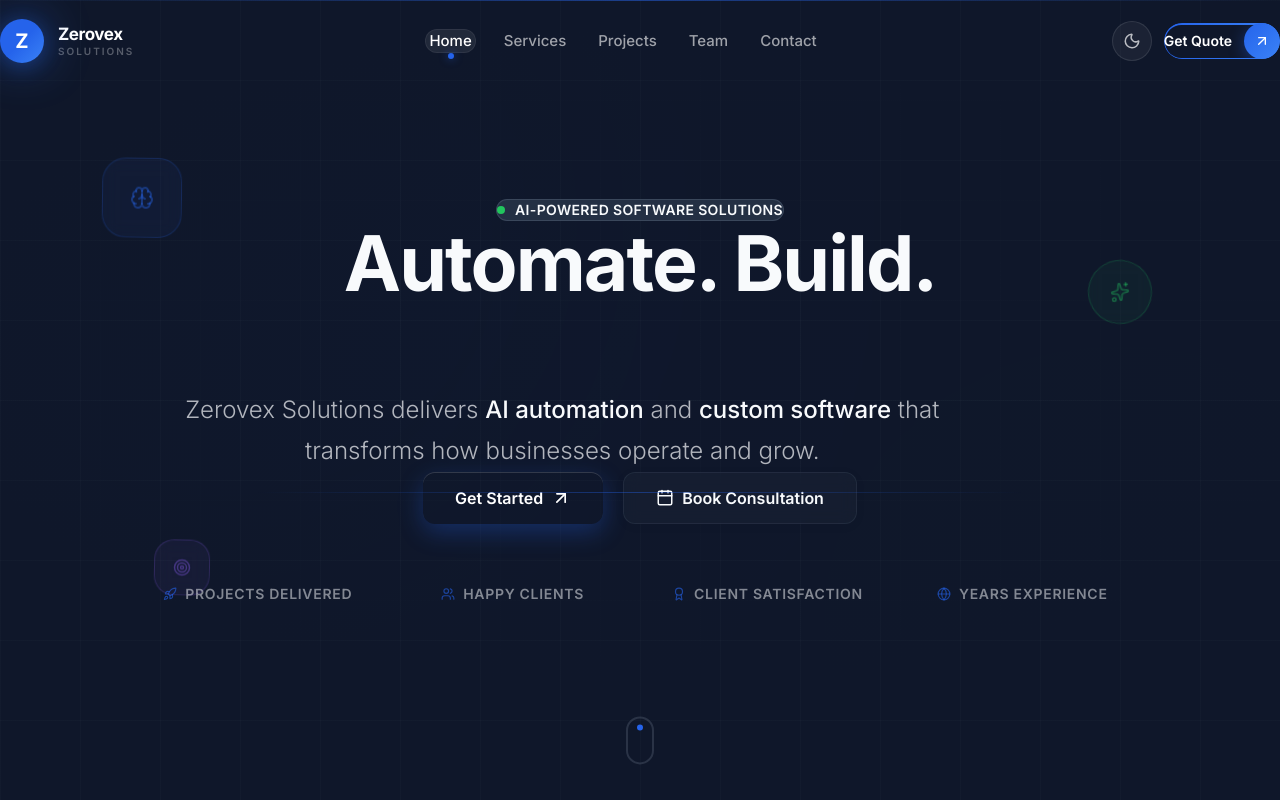
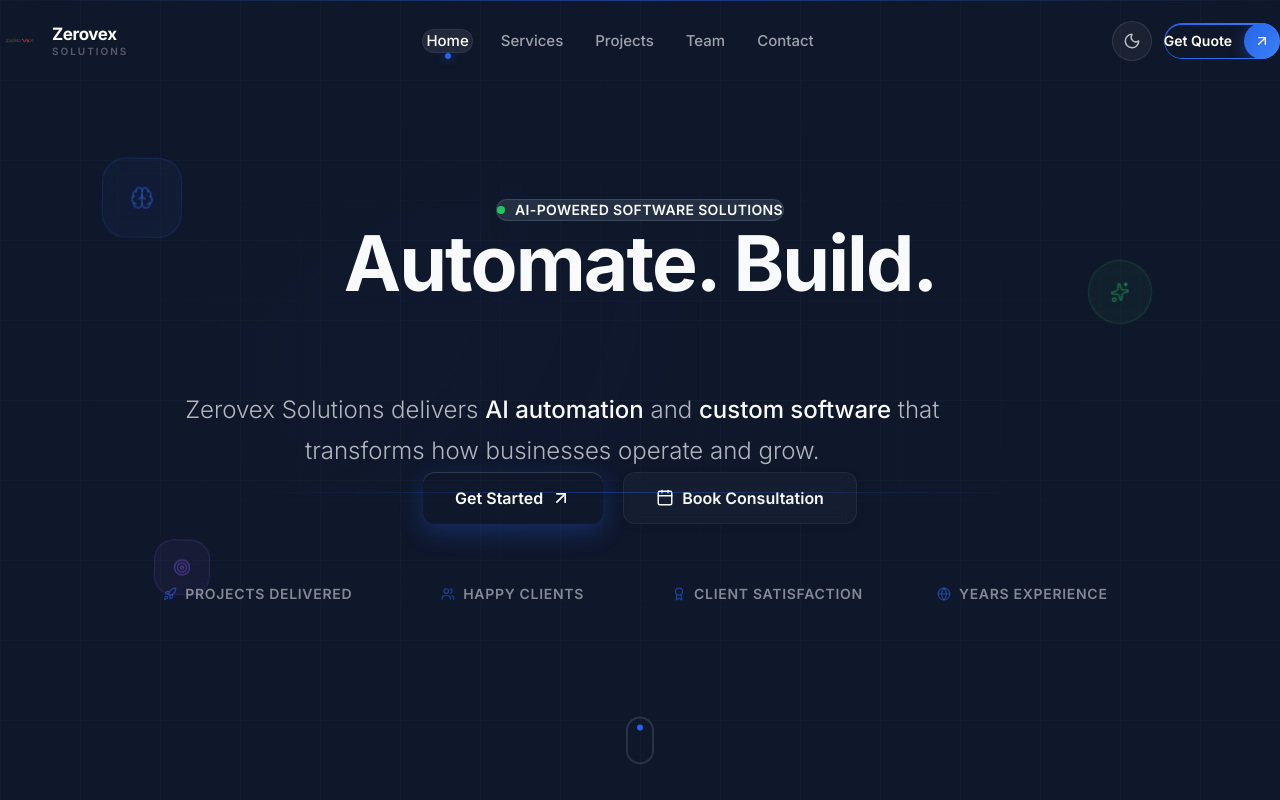
Before and after one commit to zainabqureshi09/Zerovex-solutions, a Next.js app: page / in a window 1280 px wide. Shown: the top 800 px of the page. Built offline with nearby package versions, Linux system fonts and the light colour scheme.

Commit message:
Use logogency.png as site logo in navbar and footer

```diff
--- a/src/components/Footer.tsx
+++ b/src/components/Footer.tsx
@@ -1,4 +1,5 @@
 import Link from 'next/link';
+import Image from 'next/image';
 import { Mail, MapPin, Phone, ArrowUpRight, Link as LinkIcon, Bird, CircleDashed } from 'lucide-react';
 
 const Footer = () => {
@@ -37,10 +38,13 @@ const Footer = () => {
           {/* Company Info */}
           <div className="lg:col-span-1">
             <Link href="/" className="flex items-center gap-3 mb-7 group">
-              <div className="relative">
-                <div className="w-12 h-12 bg-gradient-to-br from-[#2563EB] to-[#3B82F6] rounded-xl flex items-center justify-center transition-all duration-300 group-hover:scale-105 group-hover:shadow-[0_0_30px_rgba(37,99,235,0.4)]">
-                  <span className="text-white font-bold text-xl">Z</span>
-                </div>
+              <div className="relative w-12 h-12 shrink-0 transition-all duration-300 group-hover:scale-105">
+                <Image
+                  src="/logogency.png"
+                  alt="Zerovex Solutions"
+                  fill
+                  className="object-contain"
+                />
               </div>
               <span className="text-white font-bold text-xl tracking-tight">
                 Zero<span className="text-[#2563EB]">vex</span>
--- a/src/components/Navbar.tsx
+++ b/src/components/Navbar.tsx
@@ -2,6 +2,7 @@
 
 import { useState, useEffect } from 'react';
 import Link from 'next/link';
+import Image from 'next/image';
 import { usePathname } from 'next/navigation';
 import { motion, AnimatePresence } from 'framer-motion';
 import { Menu, X, ArrowUpRight, Sun, Moon, Sparkles } from 'lucide-react';
@@ -65,21 +66,22 @@ const Navbar = () => {
             {/* Logo */}
             <Link
               href="/"
-              className="group flex items-center gap-3.5 shrink-0 focus-ring rounded-2xl p-1 -m-1"
+              className="group flex items-center gap-3 shrink-0 focus-ring rounded-2xl p-1 -m-1"
               aria-label="Zerovex Solutions Home"
             >
-              {/* Icon */}
-              <div className="relative">
-                <motion.div
-                  whileHover={{ scale: 1.05 }}
-                  whileTap={{ scale: 0.95 }}
-                  className="relative z-10 w-11 h-11 bg-gradient-to-br from-[#2563EB] via-[#2563EB] to-[#3B82F6] rounded-2xl flex items-center justify-center shadow-[0_4px_20px_rgba(37,99,235,0.3)]"
-                >
-                  <span className="text-white font-bold text-xl font-[var(--font-display)]">Z</span>
-                </motion.div>
-                {/* Glow */}
-                <div className="absolute inset-0 bg-gradient-to-br from-[#2563EB] to-[#3B82F6] rounded-2xl blur-xl opacity-50 group-hover:opacity-70 transition-opacity duration-300" />
-              </div>
+              <motion.div
+                whileHover={{ scale: 1.05 }}
+                whileTap={{ scale: 0.95 }}
+                className="relative w-10 h-10"
+              >
+                <Image
+                  src="/logogency.png"
+                  alt="Zerovex Solutions"
+                  fill
+                  className="object-contain"
+                  priority
+                />
+              </motion.div>
 
               {/* Brand Text */}
               <div className="flex flex-col">
```
Also changed, not shown: public/logogency.png (added).
